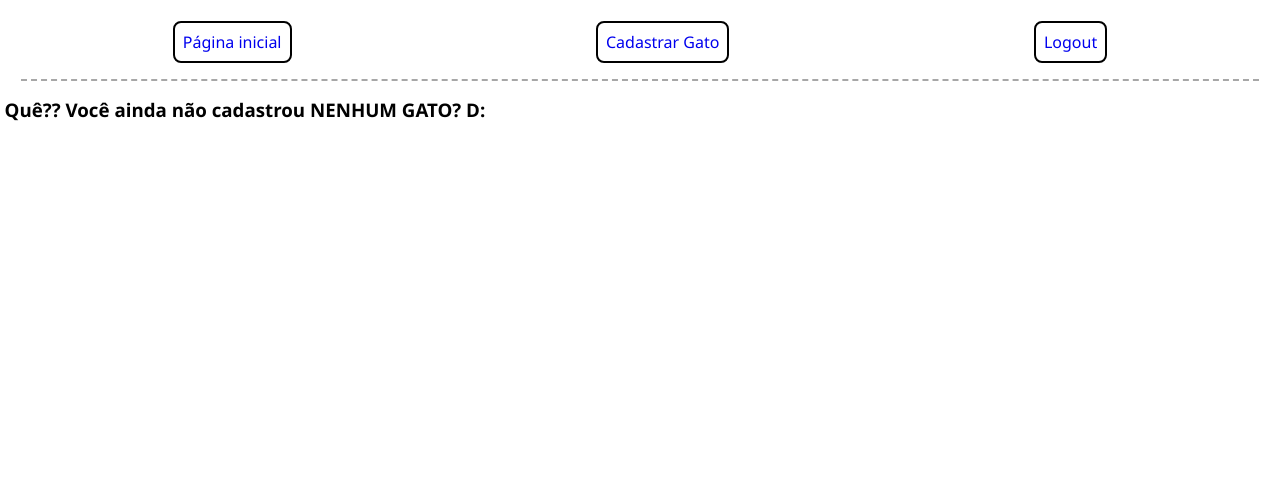
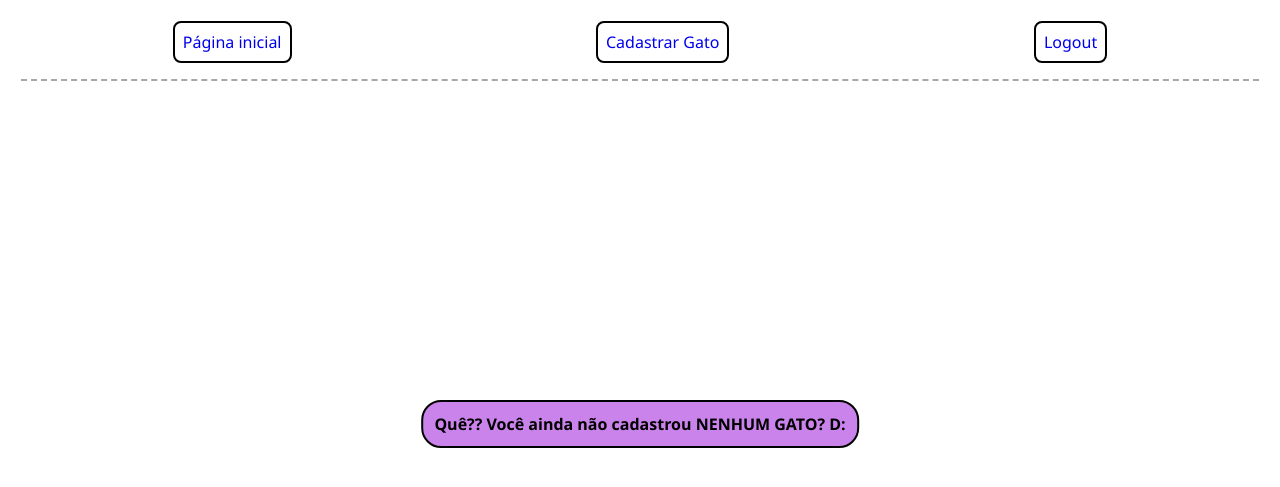
Before and after one commit to ApenasOLinco/Purrsue, a PHP site: page /pages/Home/home.php?codigo=1 in a window 1280 px wide. Shown: the top 487 px of the page. Run offline with PHP 8.4, Linux system fonts and the light colour scheme; the visitor is signed in with stand-in values (Sample User, id 1); data that the repository does not hold is empty.

Commit message:
Reorganização do home.css

```diff
--- /dev/null
+++ b/pages/Home/home.css
@@ -0,0 +1,56 @@
+table {
+    margin: auto;
+    border-collapse: collapse;
+    border: 2px solid black;
+
+    & th {
+        font-weight: bolder;
+
+        border: 2px solid black;
+
+        color: white;
+        background-color: rgb(124, 35, 134);
+    }
+
+    & td {
+        border: dotted black;
+        border-width: 0 0 2px 0;
+    }
+
+    & td,
+    th {
+        text-align: center;
+        vertical-align: middle;
+        padding: .5rem 1rem;
+    }
+
+    & tbody tr {
+        transition: transform .1s ease;
+
+        &:hover {
+            background-color: rgb(247, 199, 247);
+            position: relative;
+            transform: scale(1.01);
+
+            outline: 1px solid black;
+        }
+    }
+}
+
+#como-assim-h3 {
+    position: absolute;
+
+    top: 50%;
+    left: 50%;
+    transform: translate(-50%);
+
+    text-align: center;
+
+    font-size: medium;
+
+    padding: .7rem;
+    background-color: rgb(202, 131, 235);
+
+    border: 2px solid black;
+    border-radius: 20px;
+}
```
Also changed, not shown: styles.css (+0 -39 lines).
